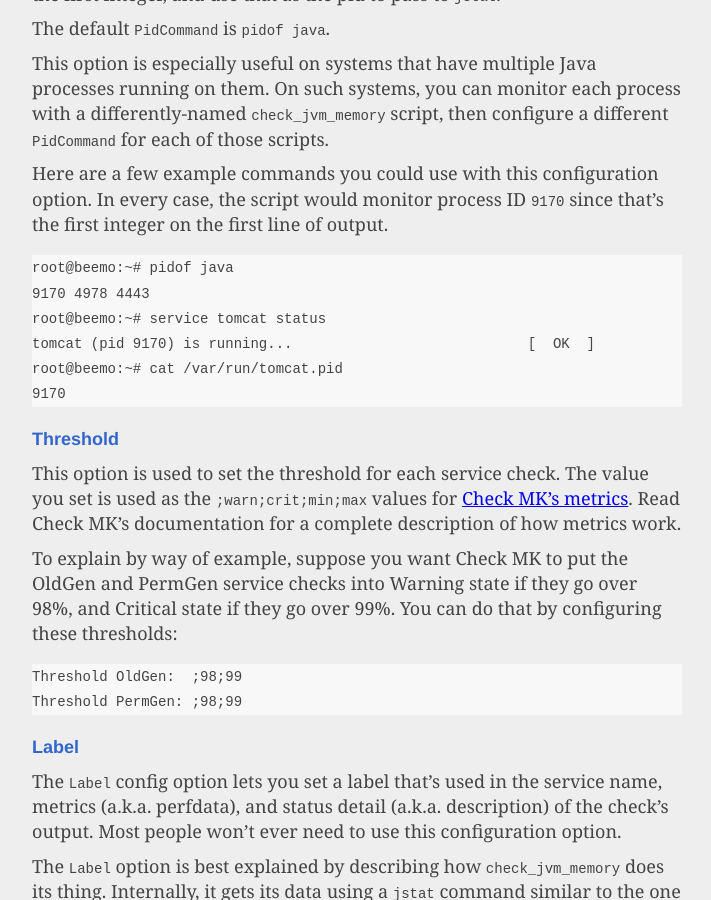
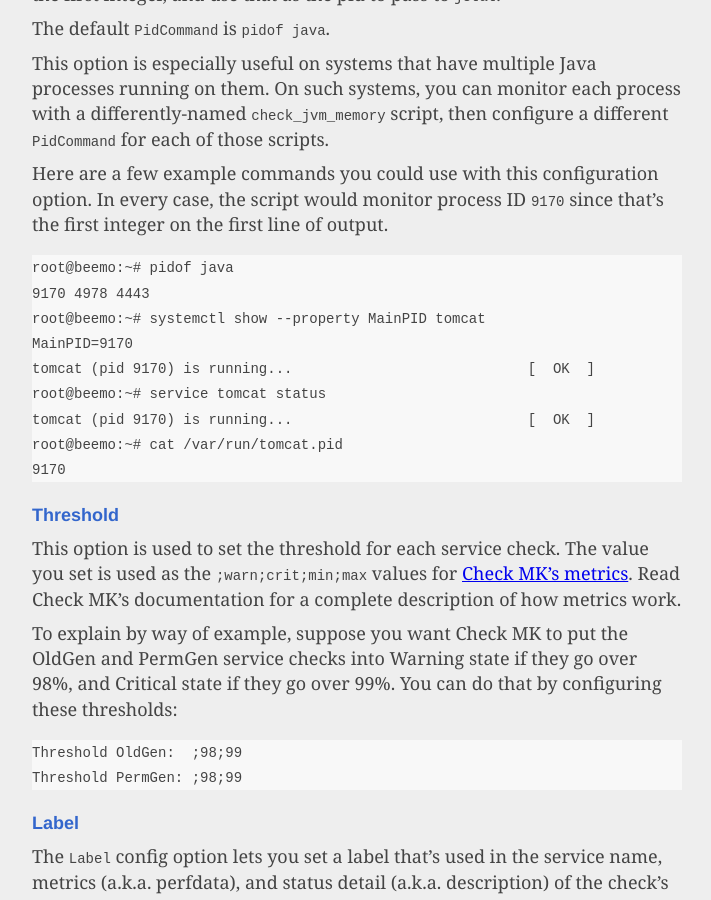
Before and after one commit to natewoodward/natewoodward.github.io, a Jekyll site: the page built from _posts/2019-12-02-monitoring-java-memory-usage-with-jstat-and-check-mk.md, in a window 1280 px wide and 900 px high, scrolled down 2584 px. Shown: the whole window, without its empty margins (283-994 px from the left). Built offline with Jekyll 4.4.1, drawn with Linux system fonts in a browser that asks for light colours; some of the changed text lies outside the part shown.

Commit message:
Add systemd example for check_jvm_memory PidCommand

```diff
--- a/_posts/2019-12-02-monitoring-java-memory-usage-with-jstat-and-check-mk.md
+++ b/_posts/2019-12-02-monitoring-java-memory-usage-with-jstat-and-check-mk.md
@@ -113,6 +113,9 @@ In every case, the script would monitor process ID `9170` since that's the first
 
     root@beemo:~# pidof java
     9170 4978 4443
+    root@beemo:~# systemctl show --property MainPID tomcat
+    MainPID=9170
+    tomcat (pid 9170) is running...                            [  OK  ]
     root@beemo:~# service tomcat status
     tomcat (pid 9170) is running...                            [  OK  ]
     root@beemo:~# cat /var/run/tomcat.pid
```
Also changed, not shown: other parts of _posts/2019-12-02-monitoring-java-memory-usage-with-jstat-and-check-mk.md (+1 -1 lines).
